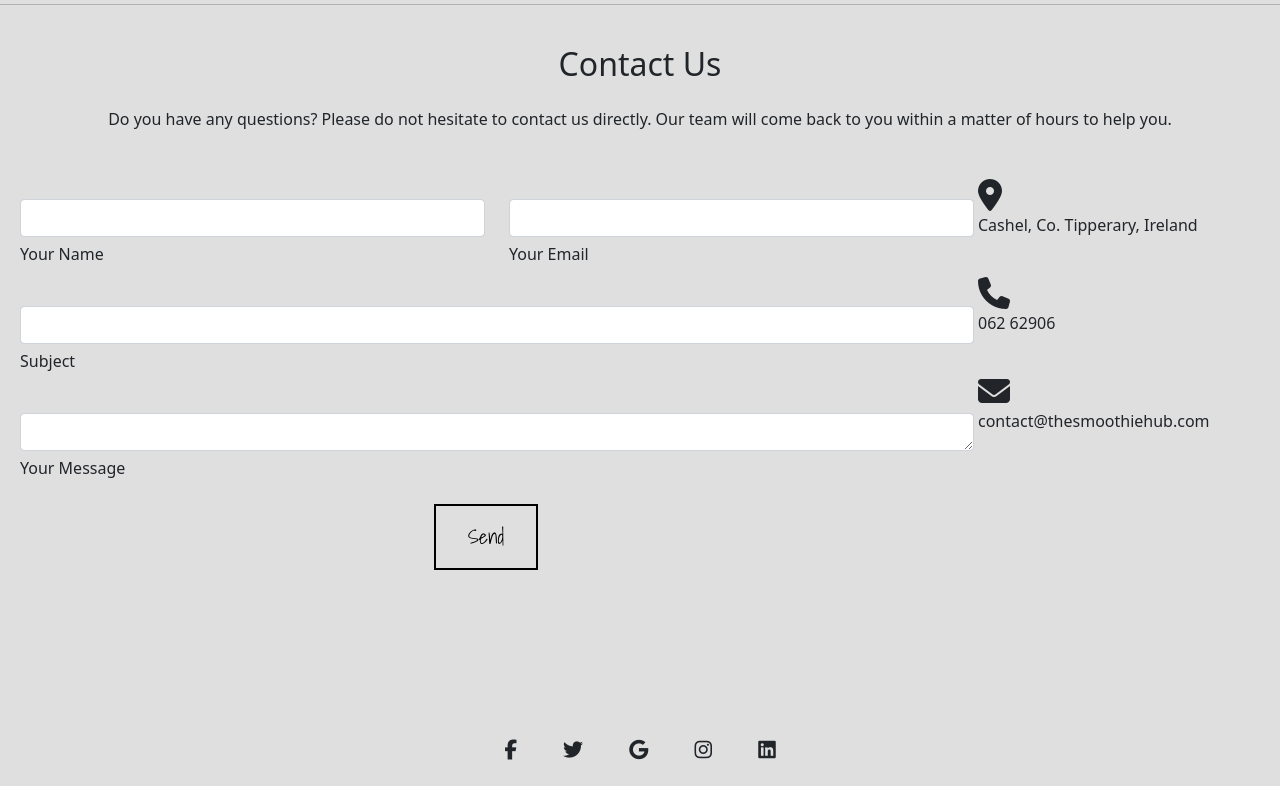
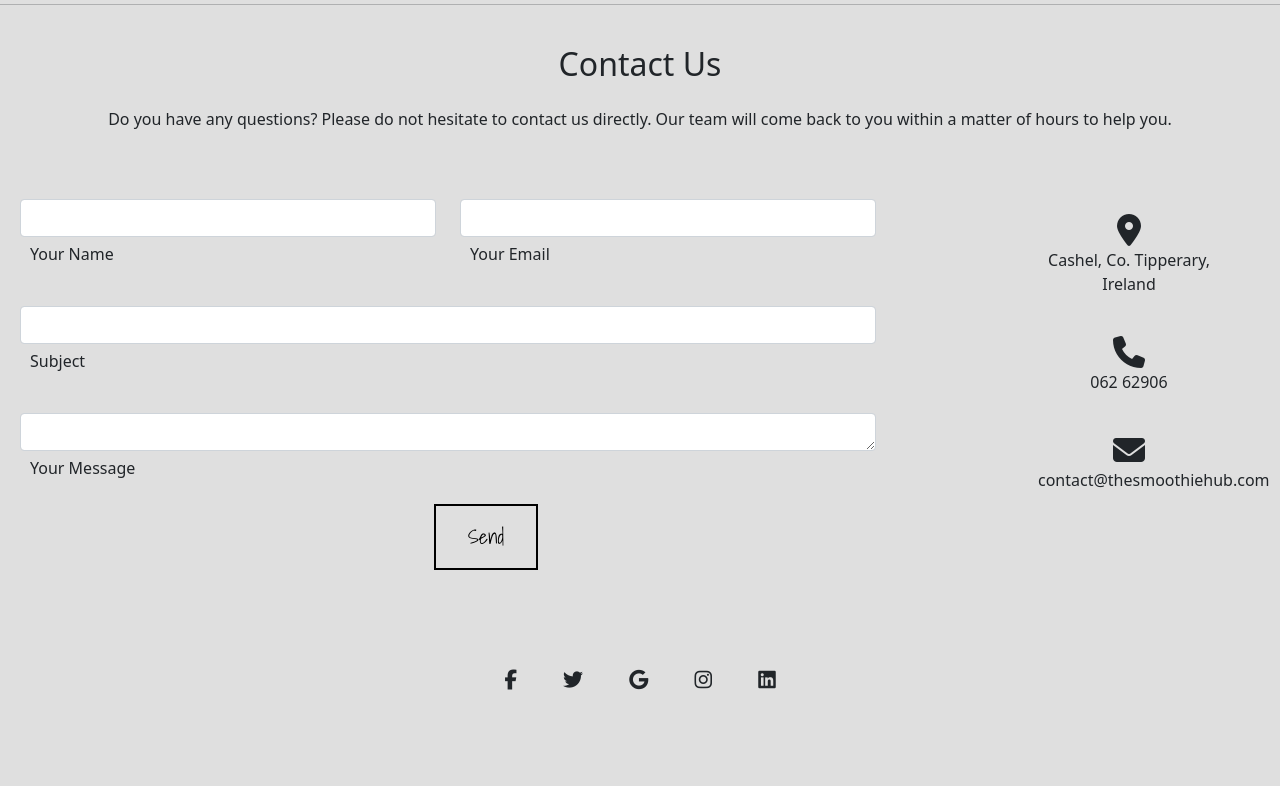
Before and after one commit to conorwalsh1/the-smoothie-hub, a Django app: page /contact/ in a window 1280 px wide. Shown: the part 84-870 px from the top of the page. After the commit the page ends 774 px from the top, so only its background shows below. Run offline with Django 3.2, Linux system fonts and the light colour scheme; some libraries are stand-ins or nearby versions.

Commit message:
Add custom css to contact form

```diff
--- a/static/css/style.css
+++ b/static/css/style.css
@@ -319,7 +319,15 @@ body {
 
 .labels {
     display: block;
-    margin: -15px 20px 20px;
+    margin: -15px 20px 20px 30px;
+}
+
+.contact-box-small {
+    width: 45%;
+}
+
+.contact-box-big {
+    width: 90%;
 }
 
 .contact-button {
@@ -333,7 +341,15 @@ body {
 
 .contact-button:hover {
     background-color: rgb(255, 251, 7);
-    color: white;
+    color: black;
+}
+
+.contact-list {
+    text-align: center;
+}
+
+.contact-tab {
+    margin: 35px 60px;
 }
 
 /* Footer */
@@ -342,7 +358,6 @@ body {
     margin-top: 30px;
     background-color: rgb(223, 223, 223);
     position: relative;
-    bottom: -70px;
     width: 100%;
     height: 5.5rem;
     }
--- a/templates/about.html
+++ b/templates/about.html
@@ -5,7 +5,7 @@
 {% block content %}
 <div class="container-fluid">
   <p class="about-us-description">
-    We set up 'The Smoothie Hub' in 2022 after hearing about so many great smoothie recipies during our travels. We wanted to create an online community where people could come together and share their tastiest recipies and vote for their favorite ones! Please share your favorite recipe and check out the recipes already posted. If you have any questions about a recipe, sign up for a free account and drop a comment under the specific recipe. Feel free to shoot us a message <a href="#">here</a> if you have any questions for us!
+    We set up 'The Smoothie Hub' in 2022 after hearing about so many great smoothie recipies during our travels. We wanted to create an online community where people could come together and share their tastiest recipies and vote for their favorite ones! Please share your favorite recipe and check out the recipes already posted. If you have any questions about a recipe, sign up for a free account and drop a comment under the specific recipe. Feel free to shoot us a message <a href="{% url 'contact' %}">here</a> if you have any questions for us!
   </p>
   <div class="container-fluid">
     <img class="about-us-img" src="https://cdn.shopify.com/s/files/1/0162/3378/files/JuiceTruck_Ryan-Zach.jpg" alt="site founders">
--- a/templates/contact.html
+++ b/templates/contact.html
@@ -25,7 +25,7 @@
                     <div class="row">
 
                         <!--Grid column-->
-                        <div class="col-md-6">
+                        <div class="contact-box-small col-md-6">
                             <div class="md-form mb-0">
                                 <input type="text" id="name" name="name" class="form-controls">
                                 <label for="name" class="labels">Your Name</label>
@@ -34,7 +34,7 @@
                         <!--Grid column-->
 
                         <!--Grid column-->
-                        <div class="col-md-6">
+                        <div class="contact-box-small col-md-6">
                             <div class="md-form mb-0">
                                 <input type="text" id="email" name="email" class="form-controls">
                                 <label for="email" class="labels">Your Email</label>
@@ -47,7 +47,7 @@
 
                     <!--Grid row-->
                     <div class="row">
-                        <div class="col-md-12">
+                        <div class="contact-box-big col-md-12">
                             <div class="md-form mb-0">
                                 <input type="text" id="subject" name="subject" class="form-controls">
                                 <label for="subject" class="labels">Subject</label>
@@ -60,8 +60,7 @@
                     <div class="row">
 
                         <!--Grid column-->
-                        <div class="col-md-12">
-
+                        <div class="contact-box-big col-md-12">
                             <div class="md-form">
                                 <textarea type="text" id="message" name="message" rows="2" class="form-controls md-textarea"></textarea>
                                 <label for="message" class="labels">Your Message</label>
@@ -82,16 +81,16 @@
 
             <!--Grid column-->
             <div class="col-md-3 side-text">
-                <ul class="list-unstyled mb-0">
-                    <li><i class="fas fa-map-marker-alt fa-2x"></i>
+                <ul class="contact-tab list-unstyled mb-0">
+                    <li class="contact-list"><i class="fas fa-map-marker-alt fa-2x"></i>
                         <p>Cashel, Co. Tipperary, Ireland</p>
                     </li>
 
-                    <li><i class="fas fa-phone mt-4 fa-2x"></i>
+                    <li class="contact-list"><i class="fas fa-phone mt-4 fa-2x"></i>
                         <p>062 62906</p>
                     </li>
 
-                    <li><i class="fas fa-envelope mt-4 fa-2x"></i>
+                    <li class="contact-list"><i class="fas fa-envelope mt-4 fa-2x"></i>
                         <p>contact@thesmoothiehub.com</p>
                     </li>
                 </ul>
```
